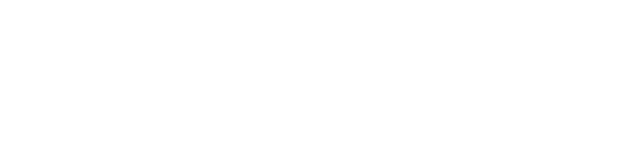
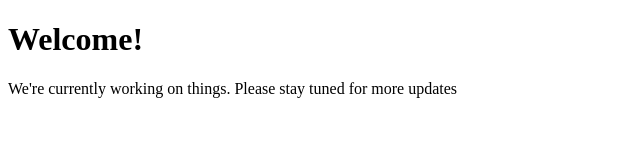
Before and after one commit to malamayakie/Final-Project, a plain HTML site: page index.html in a window 1280 px wide. Shown: the whole page, without its empty margins (0-640 px from the left). Drawn offline with Linux system fonts and the light colour scheme.

Commit message:
index.html

```diff
--- a/index.html
+++ b/index.html
@@ -6,6 +6,7 @@
     <title>clinic finder</title>
 </head>
 <body>
-
+    <h1>Welcome!</h1>
+    <p>We're currently working on things. Please stay tuned for more updates</p>
 </body>
 </html>
```
